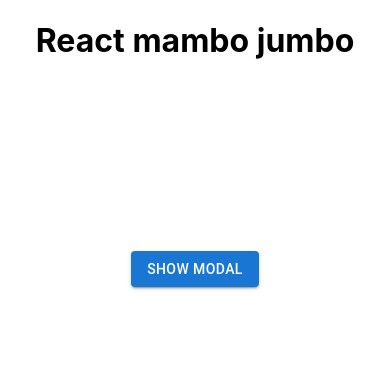
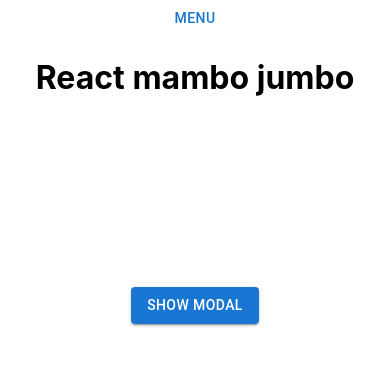
Before and after one commit to tomaszhofman/mambo-jambo, a React (Create React App) app: page / in a window 390 px wide. Shown: the top 366 px of the page. Built offline with nearby package versions, Linux system fonts and the light colour scheme.

Commit message:
feat: add mobile menu support

```diff
--- a/src/App.tsx
+++ b/src/App.tsx
@@ -4,14 +4,18 @@
 import { routes } from "./routing";
 import Contact from "./pages/Contact";
 import Home from "./pages/Home";
+import Navigation from "./components/Navigation/Navigation";
 
 function App() {
   return (
-    <Routes>
-      <Route path={routes.Contact} element={<Contact />}></Route>
-      <Route index element={<Home />} />
-      <Route path="*" element={<div>404</div>} />
-    </Routes>
+    <>
+      <Navigation />
+      <Routes>
+        <Route path={routes.Contact} element={<Contact />}></Route>
+        <Route index element={<Home />} />
+        <Route path="*" element={<div>404</div>} />
+      </Routes>
+    </>
   );
 }
 
--- /dev/null
+++ b/src/components/Navigation/Navigation.tsx
@@ -0,0 +1,75 @@
+import React from "react";
+import { Link } from "react-router-dom";
+import { routes } from "../../routing";
+import { Box, Typography, useMediaQuery } from "@mui/material";
+
+import Button from "@mui/material/Button";
+import Menu from "@mui/material/Menu";
+import MenuItem from "@mui/material/MenuItem";
+
+function BasicMenu() {
+  const [anchorEl, setAnchorEl] = React.useState<null | HTMLElement>(null);
+  const open = Boolean(anchorEl);
+  const handleClick = (event: React.MouseEvent<HTMLButtonElement>) => {
+    setAnchorEl(event.currentTarget);
+  };
+  const handleClose = () => {
+    setAnchorEl(null);
+  };
+
+  return (
+    <div>
+      <Button
+        id="basic-button"
+        aria-controls={open ? "basic-menu" : undefined}
+        aria-haspopup="true"
+        aria-expanded={open ? "true" : undefined}
+        onClick={handleClick}
+      >
+        Menu
+      </Button>
+      <Menu
+        id="basic-menu"
+        anchorEl={anchorEl}
+        open={open}
+        onClose={handleClose}
+        MenuListProps={{
+          "aria-labelledby": "basic-button",
+        }}
+      >
+        <Link to={routes.About}>About</Link>
+        <Link to={routes.Contact}>Form</Link>
+        <Link to={routes.LandingPage}>Policy</Link>
+      </Menu>
+    </div>
+  );
+}
+
+const Navigation = () => {
+  const matches = useMediaQuery("(min-width:600px)");
+  return (
+    <Box
+      sx={{
+        justifyContent: "center",
+        alignItems: "center",
+        display: "flex",
+        gap: "10px",
+      }}
+    >
+      {matches ? (
+        <>
+          <Link to={"/"}>
+            <Typography>Home</Typography>
+          </Link>
+          <Link to={routes.About}>About</Link>
+          <Link to={routes.Contact}>Form</Link>
+          <Link to={routes.LandingPage}>Policy</Link>
+        </>
+      ) : (
+        <BasicMenu />
+      )}
+    </Box>
+  );
+};
+
+export default Navigation;
--- /dev/null
+++ b/src/components/Navigation/index.ts
@@ -0,0 +1 @@
+export * from "./Navigation";
```
